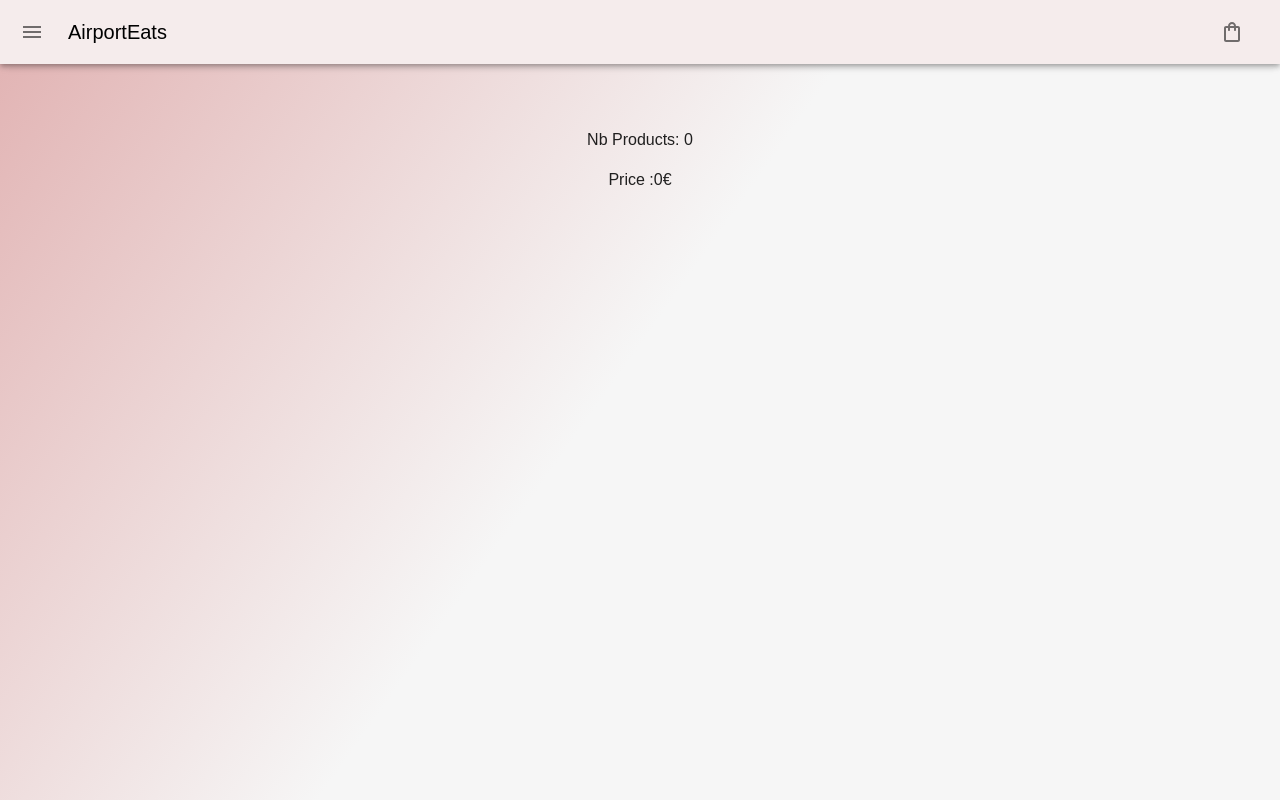
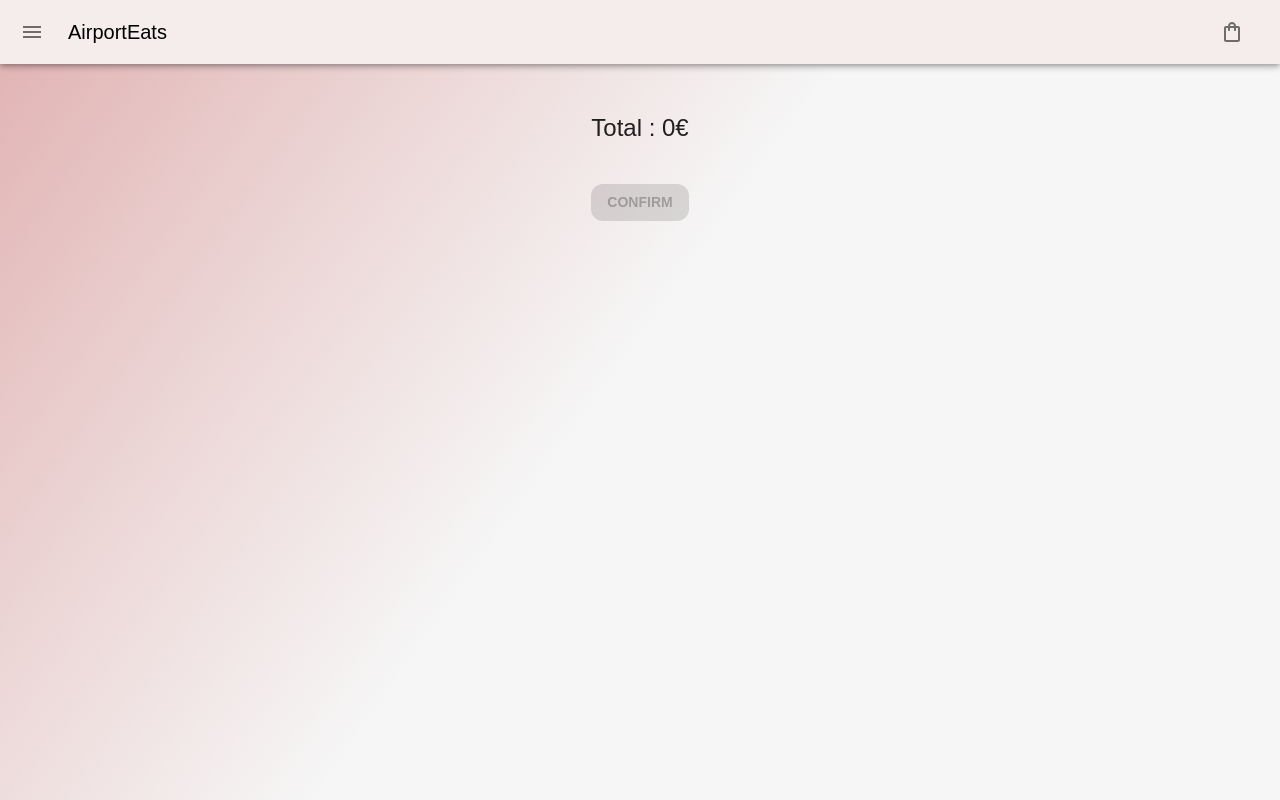
Before and after one commit to WildCodeSchool/04_2023_LYON_CDA_P2_-AirportEats, a React (Vite) app in the folder frontend/: page /cart in a window 1280 px wide. Built offline with nearby package versions, Linux system fonts and the light colour scheme; a web font is replaced by a local one.

Commit message:
CartCard. Need CSS

```diff
--- /dev/null
+++ b/frontend/src/components/CartCard.jsx
@@ -0,0 +1,99 @@
+import React from "react";
+import FavoriteBorderOutlinedIcon from "@mui/icons-material/FavoriteBorderOutlined";
+import ArrowUpwardIcon from "@mui/icons-material/ArrowUpward";
+import ArrowDownwardIcon from "@mui/icons-material/ArrowDownward";
+// import FavoriteIcon from "@mui/icons-material/Favorite";
+import PropTypes from "prop-types";
+import {
+  Typography,
+  CardContent,
+  Card,
+  CardHeader,
+  CardActions,
+  Avatar,
+  IconButton,
+  Stack,
+  Box,
+} from "@mui/material";
+import { useCart } from "../context/CartContext";
+
+export default function CartCard({ meal }) {
+  const { handleModifyQuantity } = useCart();
+
+  return (
+    <Card sx={{ maxWidth: 250, display: "flex", m: 1 }}>
+      <Stack direction="column">
+        <CardHeader
+          sx={{ display: "flex", pr: 2, padding: "4px" }}
+          avatar={
+            <Avatar
+              sx={{ width: 65, height: 65 }}
+              aria-label="recipe"
+              src={meal.strMealThumb}
+            />
+          }
+          title={
+            <Typography variant="subtitle2">
+              {meal.strMeal.length > 30
+                ? `${meal.strMeal.substring(0, 30)} ...`
+                : meal.strMeal}
+            </Typography>
+          }
+        />
+        <CardContent sx={{ padding: "4px" }}>
+          <Typography variant="body1">Quantity : {meal.quantity}</Typography>
+          <Typography variant="body1">Unitary Price : {meal.price}€</Typography>
+          <Typography variant="h6">Total : {meal.totalPrice}€</Typography>
+        </CardContent>
+      </Stack>
+      <CardActions
+        sx={{
+          display: "flex",
+          justifyContent: "space-between",
+          p: 0,
+          paddingLeft: 1,
+          width: "40%",
+        }}
+      >
+        <IconButton aria-label="add to favorites" sx={{ p: 0 }}>
+          <FavoriteBorderOutlinedIcon />
+        </IconButton>
+        <Box sx={{ height: "100%" }}>
+          <Stack
+            sx={{ height: "100%" }}
+            direction="column"
+            justifyContent="space-around"
+          >
+            <IconButton
+              aria-label="quantity up"
+              onClick={() =>
+                handleModifyQuantity(meal.idMeal, meal.quantity + 1)
+              }
+            >
+              <ArrowUpwardIcon fontSize="large" />
+            </IconButton>
+            <IconButton
+              aria-label="quantity down"
+              onClick={() =>
+                handleModifyQuantity(meal.idMeal, meal.quantity - 1)
+              }
+            >
+              <ArrowDownwardIcon fontSize="large" />
+            </IconButton>
+          </Stack>
+        </Box>
+      </CardActions>
+    </Card>
+  );
+}
+
+CartCard.propTypes = {
+  meal: PropTypes.shape({
+    idMeal: PropTypes.string.isRequired,
+    strMeal: PropTypes.string.isRequired,
+    strMealThumb: PropTypes.string.isRequired,
+    quantity: PropTypes.number.isRequired,
+    price: PropTypes.number.isRequired,
+    totalPrice: PropTypes.number.isRequired,
+  }).isRequired,
+};
--- a/frontend/src/pages/Cart.jsx
+++ b/frontend/src/pages/Cart.jsx
@@ -1,21 +1,16 @@
+import { Box, Button, Typography } from "@mui/material";
+import { Link } from "react-router-dom";
+import CartCard from "@components/CartCard";
 import { useCart } from "../context/CartContext";
 
 export default function Cart() {
-  const { cart, handleModifyQuantity, handleDelete } = useCart();
+  // const { cart, handleModifyQuantity, handleDelete } = useCart();
+  const { cart } = useCart();
 
   return (
     <>
-      <div>
-        <p>
-          Nb Products:{" "}
-          {cart.reduce(
-            (acc, currentProduct) =>
-              acc + parseInt(currentProduct.quantity, 10),
-            0
-          )}
-        </p>
-        <p>
-          Price :
+      <Typography variant="h5">
+        Total :{" "}
         {cart
           .reduce(
             (acc, currentProduct) =>
@@ -25,9 +20,8 @@ export default function Cart() {
           .toString()
           .replace(".", ",")}
         €
-        </p>
-      </div>
-      <div>
+      </Typography>
+      {/* <div>
         {cart.map((meal) => {
           return (
             <div key={meal.idMeal}>
@@ -58,7 +52,27 @@ export default function Cart() {
             </div>
           );
         })}
-      </div>
+      </div> */}
+      <Box
+        sx={{ display: "flex", flexDirection: "column", alignItems: "center" }}
+      >
+        {cart.map((meal) => {
+          return <CartCard key={meal.idMeal} meal={meal} />;
+        })}
+      </Box>
+      <Button
+        disabled={!(cart.length > 0)}
+        component={Link}
+        to="/payment"
+        variant="contained"
+        sx={{
+          m: 5,
+          borderRadius: 3,
+          backgroundColor: "#e1b1b1",
+        }}
+      >
+        Confirm
+      </Button>
     </>
   );
 }
```
Lines whose indentation alone changed are shown as unchanged.
